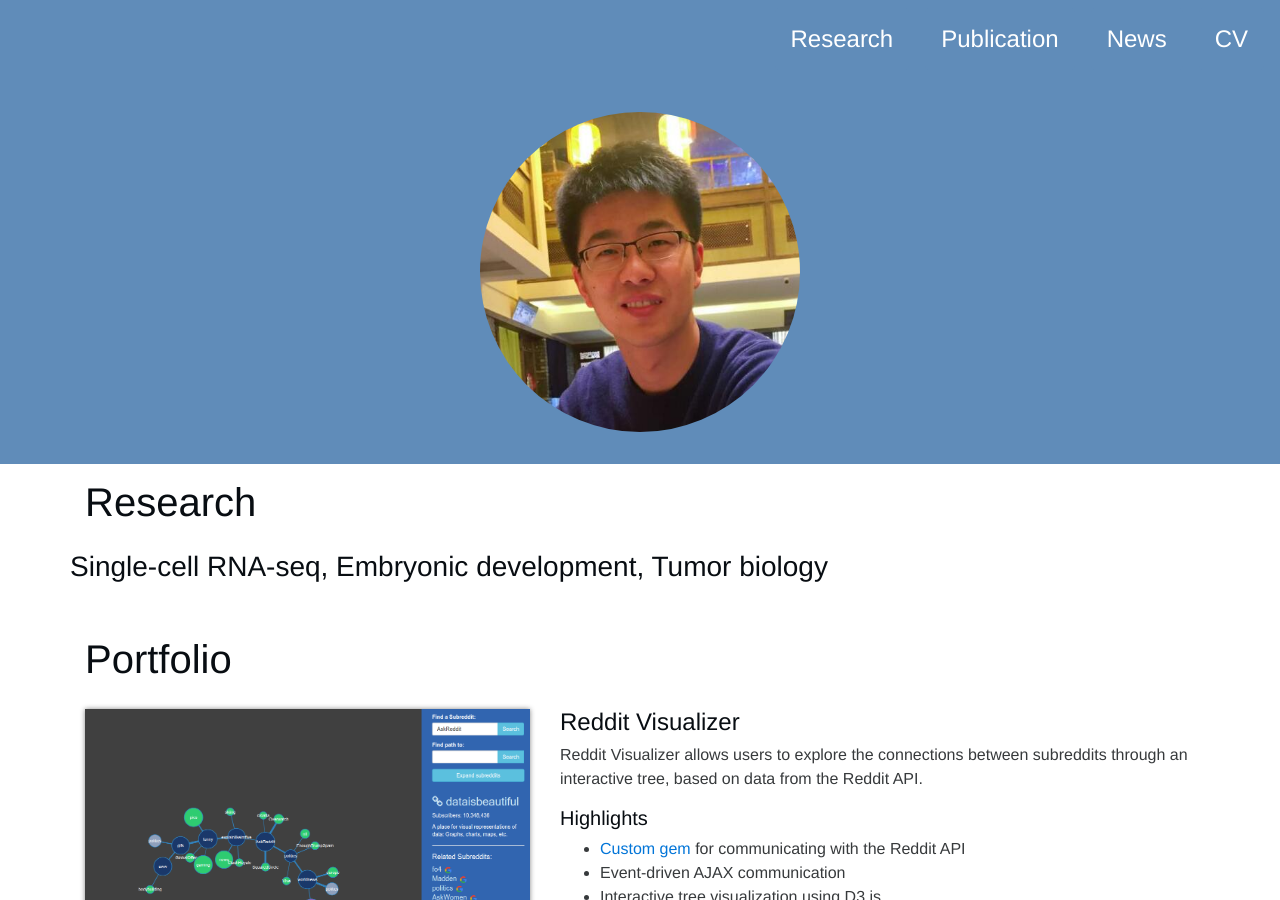
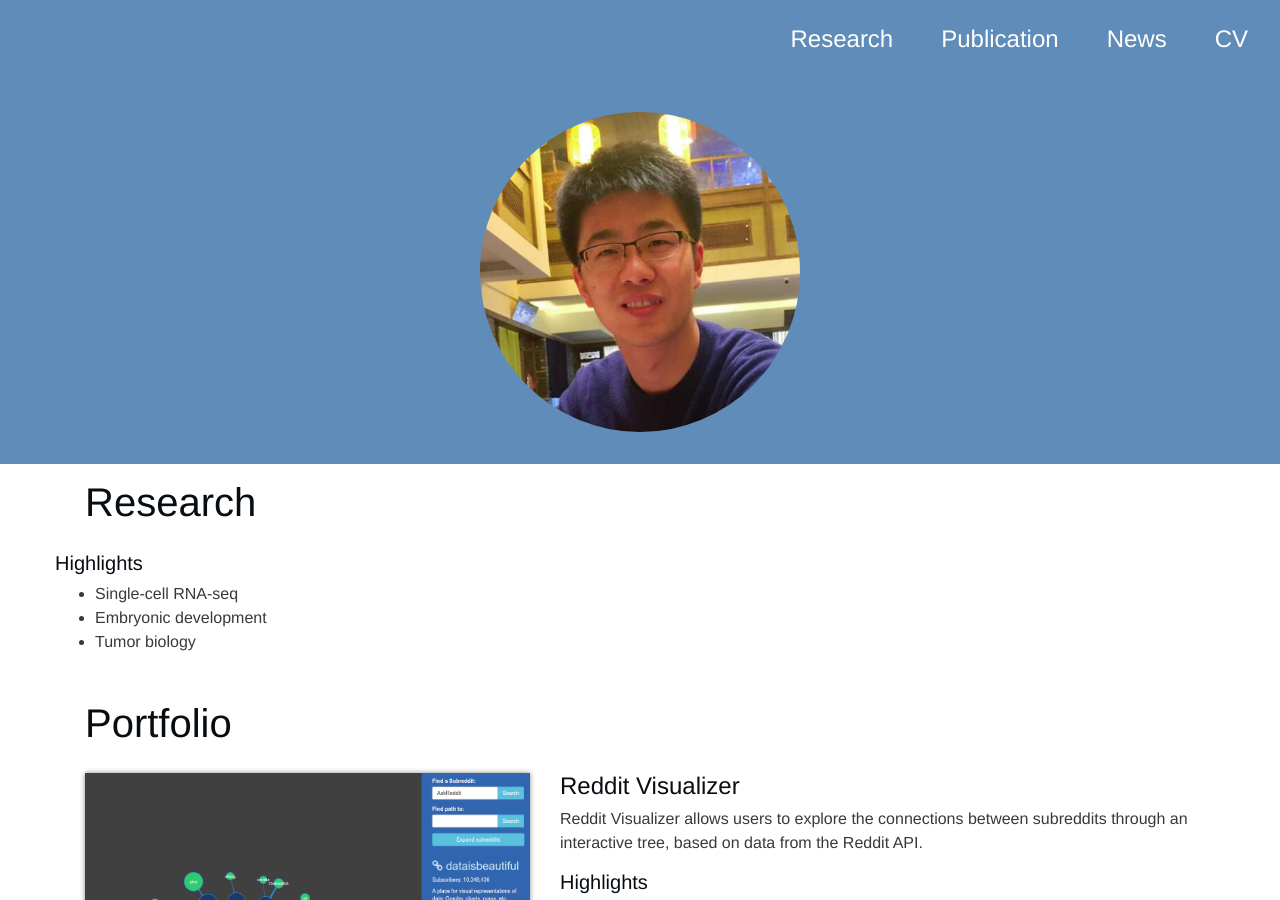
Before and after one commit to zorrodong/zorrodong.github.io, a Jekyll site: the page built from index.html, in a window 1280 px wide and 900 px high. Built offline with Jekyll 4.4.1, drawn with Linux system fonts in a browser that asks for light colours; nearby versions of some CDN libraries.

Commit message:
Update about.html

```diff
--- a/_includes/about.html
+++ b/_includes/about.html
@@ -7,9 +7,12 @@
           <h1>Research</h1>
           <div class="row">
           <div class="row list-row">
-            <div class="col-sm-12 col-md-12 row-top">
-              <h3>Single-cell RNA-seq, Embryonic development, Tumor biology</h3>
-            </div>
+            <h5>Highlights</h5>
+            <ul>
+              <li>Single-cell RNA-seq</li>
+              <li>Embryonic development</li>
+              <li>Tumor biology</li>
+            </ul>
           </div>
           </div>
         </div>
```
